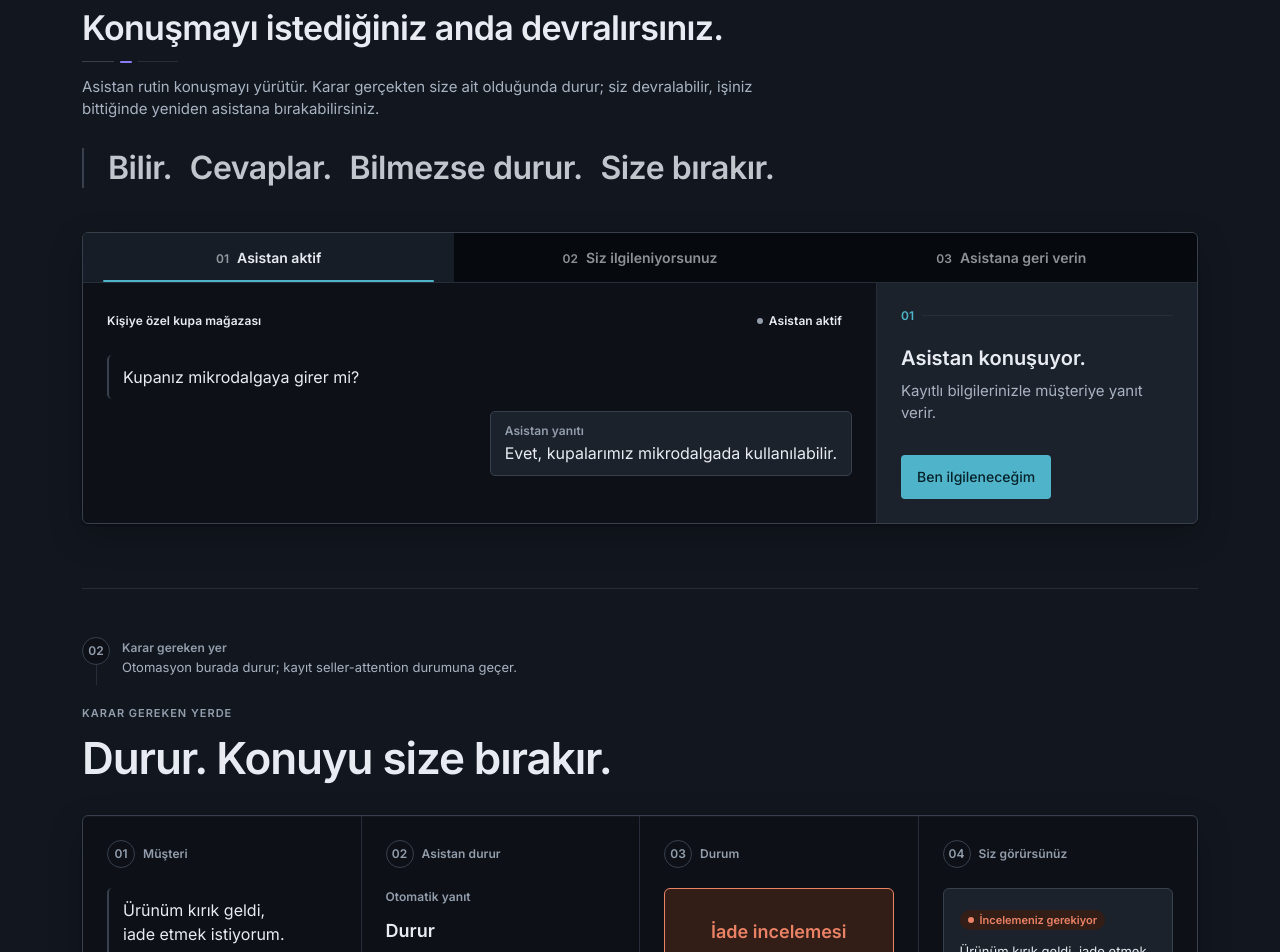
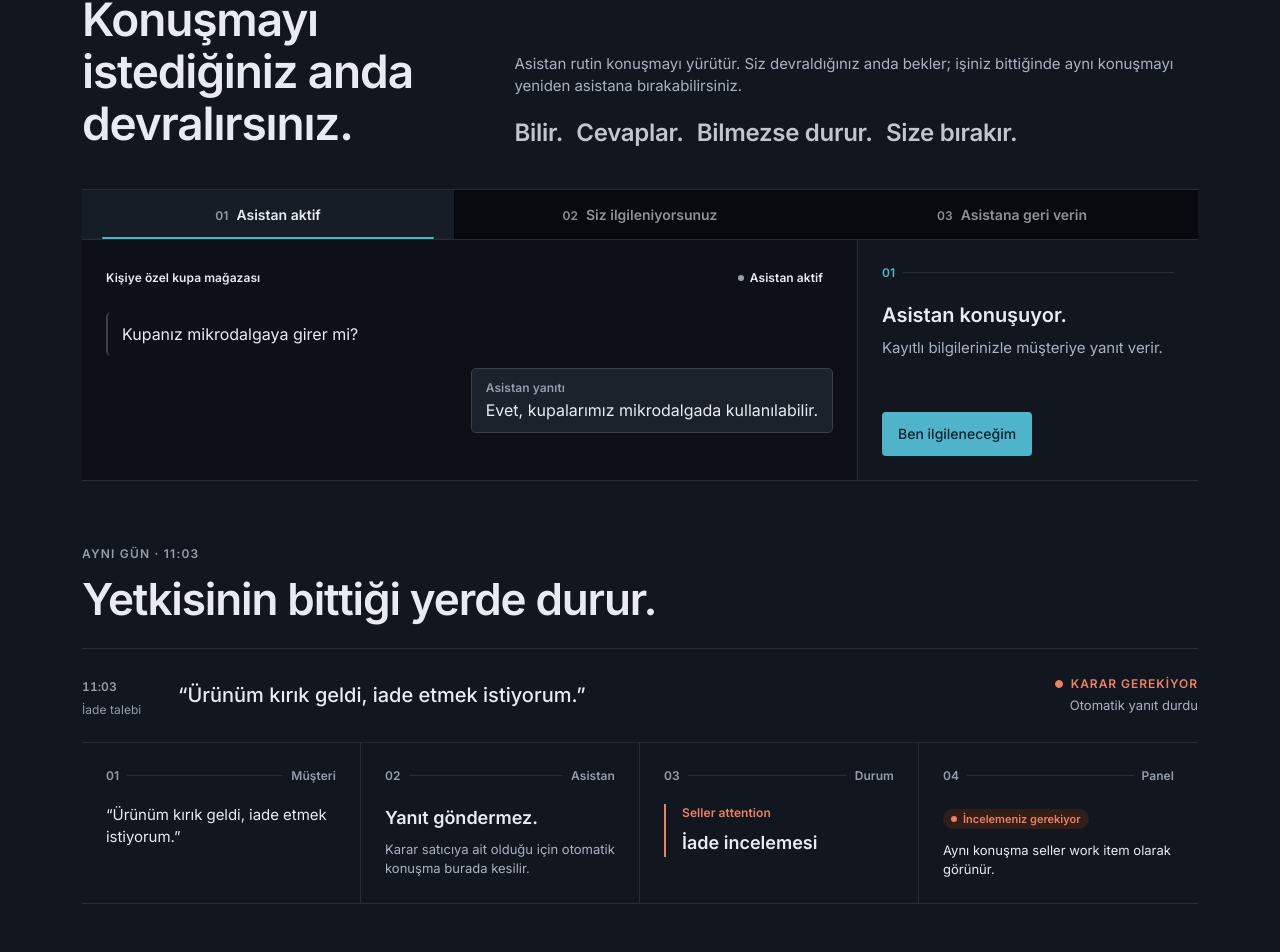
Before and after one commit to keremm44/whatsapp-assistant, a Next.js app in the folder frontend/: page / in a window 1280 px wide. Shown: the part 1381-2333 px from the top of the page. Built offline with nearby package versions, Linux system fonts and the light colour scheme; no server answers.

Commit message:
frontend: turn control into ownership transition ledger

```diff
--- a/frontend/src/components/marketing/control-section.tsx
+++ b/frontend/src/components/marketing/control-section.tsx
@@ -4,12 +4,8 @@ import * as React from "react";
 
 import { ChatBubble } from "@/components/marketing/chat-bubbles";
 import { MARKETING_STORY } from "@/components/marketing/marketing-story";
-import {
-  MarketingReveal,
-  TrueFocusLine,
-} from "@/components/marketing/marketing-motion";
-import { MarketingSectionHeading } from "@/components/marketing/section-heading";
-import { StoryThreadMarker } from "@/components/marketing/story-thread";
+import { TrueFocusLine } from "@/components/marketing/marketing-motion";
+import { OwnershipLedgerRow } from "@/components/marketing/story-thread";
 import { StatusChip } from "@/components/shared/status-chip";
 import { cn } from "@/lib/utils/cn";
 
@@ -55,24 +51,32 @@ export function ControlSection() {
   return (
     <section
       id="kontrol"
-      className="mx-auto w-full max-w-[1180px] scroll-mt-20 px-4 py-16 md:px-6 md:py-24 lg:px-8"
+      className="mx-auto w-full max-w-[1180px] scroll-mt-20 px-4 py-14 md:px-6 md:py-20 lg:px-8"
     >
-      <MarketingSectionHeading
-        eyebrow="Kontrol"
-        title="Konuşmayı istediğiniz anda devralırsınız."
-        description="Asistan rutin konuşmayı yürütür. Karar gerçekten size ait olduğunda durur; siz devralabilir, işiniz bittiğinde yeniden asistana bırakabilirsiniz."
-      />
-
-      <div className="mt-7 max-w-4xl border-l-2 border-boundary pl-5 sm:pl-6">
+      <div className="grid gap-7 md:grid-cols-[minmax(0,0.72fr)_minmax(0,1.28fr)] md:items-end md:gap-12">
+        <div>
+          <p className="type-meta font-semibold uppercase tracking-[0.1em] text-muted-foreground">
+            Ownership · 02
+          </p>
+          <h2 className="mt-3 font-display text-[34px] font-semibold leading-[40px] tracking-[-0.025em] text-foreground sm:text-[46px] sm:leading-[52px]">
+            Konuşmayı istediğiniz anda devralırsınız.
+          </h2>
+        </div>
+        <div>
+          <p className="max-w-2xl type-body text-muted">
+            Asistan rutin konuşmayı yürütür. Siz devraldığınız anda bekler; işiniz
+            bittiğinde aynı konuşmayı yeniden asistana bırakabilirsiniz.
+          </p>
           <TrueFocusLine
             words={["Bilir.", "Cevaplar.", "Bilmezse durur.", "Size bırakır."]}
-          className="font-heading text-[24px] font-semibold leading-9 tracking-[-0.015em] text-foreground sm:text-[32px] sm:leading-10"
+            className="mt-5 font-heading text-[20px] font-semibold leading-8 tracking-[-0.012em] text-foreground sm:text-[24px]"
           />
         </div>
+      </div>
 
-      <MarketingReveal variant="product" className="mt-11">
+      <div className="mt-10">
         <ControlStage />
-      </MarketingReveal>
+      </div>
 
       <CoralJourney />
     </section>
@@ -86,7 +90,7 @@ function ControlStage() {
   const activeIndex = OWNERSHIP_STAGES.findIndex((item) => item.id === stage);
 
   return (
-    <div className="overflow-hidden rounded-sheet border border-boundary bg-raised shadow-surface">
+    <div className="border-y border-divider">
       <div
         role="group"
         aria-label="Örnek konuşma kontrolü"
@@ -131,8 +135,8 @@ function ControlStage() {
         })}
       </div>
 
-      <div className="grid lg:grid-cols-[minmax(0,1fr)_320px]">
-        <div className="border-b border-divider bg-sunken px-4 py-5 sm:px-6 sm:py-6 lg:border-b-0 lg:border-r">
+      <div className="grid lg:grid-cols-[minmax(0,1fr)_340px]">
+        <div className="border-b border-divider bg-sunken px-4 py-6 sm:px-6 lg:border-b-0 lg:border-r">
           <div className="mb-5 flex flex-wrap items-center justify-between gap-3">
             <p className="type-meta font-semibold text-foreground">
               {MARKETING_STORY.storeLabel}
@@ -147,22 +151,16 @@ function ControlStage() {
           </div>
 
           <div className="space-y-3">
-            <ChatBubble from="customer">
-              {MARKETING_STORY.customerQuestion}
-            </ChatBubble>
+            <ChatBubble from="customer">{MARKETING_STORY.customerQuestion}</ChatBubble>
             {stage === "seller" ? (
-              <div className="ml-auto max-w-[85%] rounded-[5px] border border-boundary bg-recessed px-3.5 py-3">
-                <p className="type-meta font-semibold text-muted-foreground">
-                  Kontrol sizde
-                </p>
+              <div className="ml-auto max-w-[85%] border-l-2 border-boundary bg-recessed px-3.5 py-3">
+                <p className="type-meta font-semibold text-muted-foreground">Kontrol sizde</p>
                 <p className="mt-1 type-body text-foreground">
                   Asistan bu konuşmaya yeni yanıt göndermez.
                 </p>
               </div>
             ) : (
-              <ChatBubble from="assistant">
-                {MARKETING_STORY.assistantAnswer}
-              </ChatBubble>
+              <ChatBubble from="assistant">{MARKETING_STORY.assistantAnswer}</ChatBubble>
             )}
           </div>
         </div>
@@ -170,9 +168,7 @@ function ControlStage() {
         <div className="flex min-h-[240px] flex-col justify-between px-5 py-6 sm:px-6">
           <div>
             <div className="flex items-center gap-2">
-              <span className="type-meta font-semibold text-primary">
-                0{activeIndex + 1}
-              </span>
+              <span className="type-meta font-semibold text-primary">0{activeIndex + 1}</span>
               <span aria-hidden="true" className="h-px flex-1 bg-divider" />
             </div>
             <h3 className="mt-5 font-heading text-xl font-semibold leading-7 text-foreground">
@@ -185,7 +181,7 @@ function ControlStage() {
             <button
               type="button"
               onClick={() => setStage(current.next!)}
-              className="mt-7 inline-flex min-h-11 items-center self-start rounded-control bg-primary-button px-4 py-2.5 text-sm font-medium text-primary-foreground transition-colors hover:bg-primary-button-hover focus-visible:outline-none focus-visible:ring-2 focus-visible:ring-primary focus-visible:ring-offset-2 focus-visible:ring-offset-raised"
+              className="mt-7 inline-flex min-h-11 items-center self-start rounded-control bg-primary-button px-4 py-2.5 text-sm font-medium text-primary-foreground transition-colors hover:bg-primary-button-hover focus-visible:outline-none focus-visible:ring-2 focus-visible:ring-primary focus-visible:ring-offset-2 focus-visible:ring-offset-canvas"
             >
               {current.action}
             </button>
@@ -207,6 +203,7 @@ function ControlStage() {
 function CoralJourney() {
   const rootRef = React.useRef<HTMLDivElement | null>(null);
   const [visibleSteps, setVisibleSteps] = React.useState(4);
+  const record = MARKETING_STORY.ledger.returnReview;
 
   React.useEffect(() => {
     const node = rootRef.current;
@@ -227,9 +224,7 @@ function CoralJourney() {
         observer.disconnect();
 
         [1, 2, 3, 4].forEach((step, index) => {
-          timers.push(
-            window.setTimeout(() => setVisibleSteps(step), index * 230),
-          );
+          timers.push(window.setTimeout(() => setVisibleSteps(step), index * 230));
         });
       },
       { threshold: 0.28 },
@@ -243,58 +238,53 @@ function CoralJourney() {
   }, []);
 
   return (
-    <div ref={rootRef} className="mt-14 border-y border-divider py-10 sm:mt-16 sm:py-12">
-      <StoryThreadMarker
-        step="02"
-        label="Karar gereken yer"
-        detail="Otomasyon burada durur; kayıt seller-attention durumuna geçer."
-        className="mb-5 max-w-xl"
-      />
-
+    <div ref={rootRef} className="mt-14 sm:mt-16">
       <div className="max-w-3xl">
-        <p className="type-eyebrow text-muted-foreground">Karar gereken yerde</p>
+        <p className="type-meta font-semibold uppercase tracking-[0.1em] text-muted-foreground">
+          Aynı gün · {record.time}
+        </p>
         <h3 className="mt-3 font-display text-[32px] font-semibold leading-[38px] tracking-[-0.025em] text-foreground sm:text-[44px] sm:leading-[50px]">
-          Durur. Konuyu size bırakır.
+          Yetkisinin bittiği yerde durur.
         </h3>
       </div>
 
-      <div className="mt-8 overflow-hidden rounded-sheet border border-boundary bg-sunken shadow-surface">
-        <div className="grid lg:grid-cols-4">
+      <OwnershipLedgerRow
+        time={record.time}
+        topic={record.topic}
+        message={record.message}
+        owner={record.owner}
+        outcome={record.outcome}
+        tone="attention"
+        className="mt-6"
+      />
+
+      <div className="grid border-y border-divider lg:grid-cols-4">
         <FlowStep index="01" label="Müşteri" visible={visibleSteps >= 1}>
-            <ChatBubble from="customer">
-              {MARKETING_STORY.returnQuestion}
-            </ChatBubble>
+          <p className="type-body text-foreground">“{MARKETING_STORY.returnQuestion}”</p>
         </FlowStep>
 
-          <FlowStep index="02" label="Asistan durur" visible={visibleSteps >= 2}>
-            <p className="type-meta font-semibold text-muted-foreground">
-              Otomatik yanıt
-            </p>
-            <p className="mt-3 font-heading text-lg font-semibold text-foreground">
-              Durur
-            </p>
+        <FlowStep index="02" label="Asistan" visible={visibleSteps >= 2}>
+          <p className="font-heading text-lg font-semibold text-foreground">Yanıt göndermez.</p>
           <p className="mt-2 type-row-secondary text-muted">
-              Müşteriye otomatik cevap gönderilmez.
+            Karar satıcıya ait olduğu için otomatik konuşma burada kesilir.
           </p>
         </FlowStep>
 
         <FlowStep index="03" label="Durum" visible={visibleSteps >= 3}>
-            <div className="flex min-h-[88px] items-center justify-center rounded-sheet border border-attention bg-attention-soft px-4 text-center">
-              <p className="font-heading text-lg font-semibold text-attention">
+          <div className="border-l-2 border-attention pl-4">
+            <p className="type-meta font-semibold text-attention">Seller attention</p>
+            <p className="mt-2 font-heading text-lg font-semibold text-foreground">
               İade incelemesi
             </p>
           </div>
         </FlowStep>
 
-          <FlowStep index="04" label="Siz görürsünüz" last visible={visibleSteps >= 4}>
-            <div className="rounded-sheet border border-boundary bg-raised p-4">
+        <FlowStep index="04" label="Panel" last visible={visibleSteps >= 4}>
           <StatusChip tone="attention">İncelemeniz gerekiyor</StatusChip>
           <p className="mt-3 type-row-secondary text-foreground">
-                {MARKETING_STORY.returnQuestion}
+            Aynı konuşma seller work item olarak görünür.
           </p>
-            </div>
         </FlowStep>
-        </div>
       </div>
     </div>
   );
@@ -322,12 +312,9 @@ function FlowStep({
       )}
     >
       <div className="mb-5 flex items-center gap-2">
-        <span className="relative z-10 flex h-7 min-w-7 items-center justify-center rounded-full border border-boundary bg-sunken px-1 type-meta font-semibold text-muted-foreground">
-          {index}
-        </span>
-        <span className="type-meta font-semibold text-muted-foreground">
-          {label}
-        </span>
+        <span className="type-meta font-semibold text-muted-foreground">{index}</span>
+        <span aria-hidden="true" className="h-px flex-1 bg-divider" />
+        <span className="type-meta font-semibold text-muted-foreground">{label}</span>
       </div>
       {children}
     </div>
```
Lines whose indentation alone changed are shown as unchanged.
